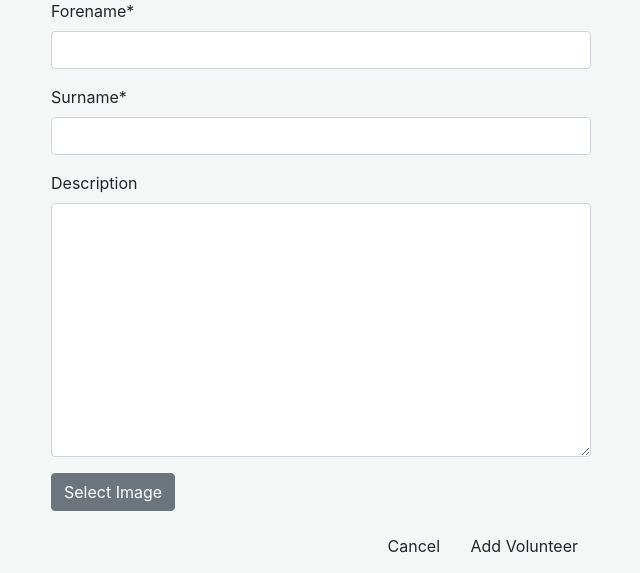
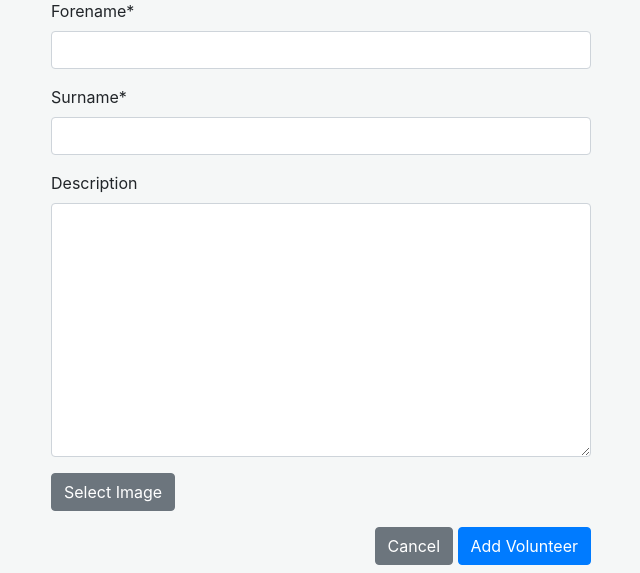
Before and after one commit to llewelyn-williams/the-listening-service, a Django app: page /volunteers/add/ in a window 1280 px wide. Shown: the part 303-876 px from the top of the page, without its empty margins (34-674 px from the left). Run offline with Django 3.2, Linux system fonts and the light colour scheme; the visitor is signed in with stand-in values (Sample User, id 1); some libraries are stand-ins or nearby versions.

Commit message:
style: Update more buttons styling

```diff
--- a/volunteers/templates/volunteers/add_volunteer.html
+++ b/volunteers/templates/volunteers/add_volunteer.html
@@ -33,8 +33,8 @@
                         {% endif %}
                     {% endfor %}
                     <div class="text-right">
-                        <a class="btn btn-outline-black rounded-0" href="{% url 'volunteers' %}">Cancel</a>
-                        <button class="btn btn-black rounded-0" type="submit">Add Volunteer</button>
+                        <a class="btn btn-secondary" href="{% url 'volunteers' %}">Cancel</a>
+                        <button class="btn btn-primary" type="submit">Add Volunteer</button>
                     </div>
                 </form>
             </div>
```
